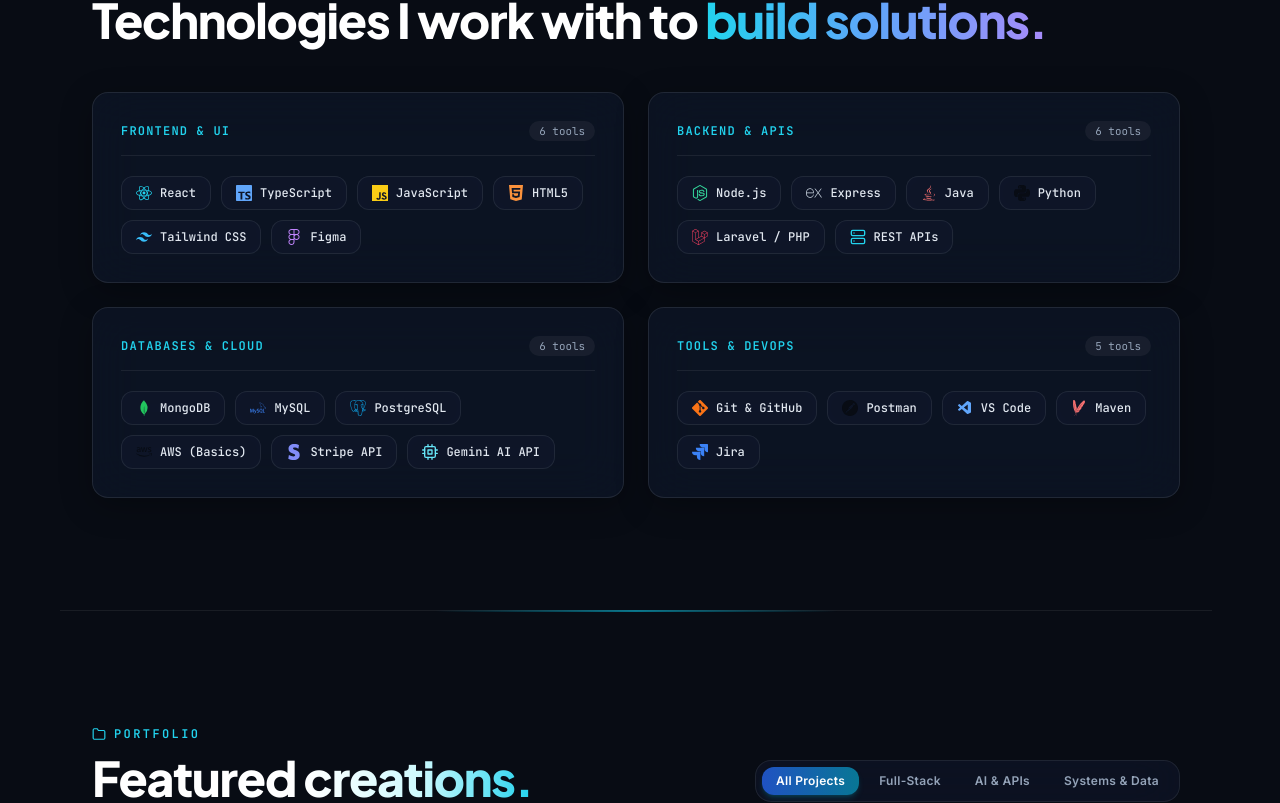
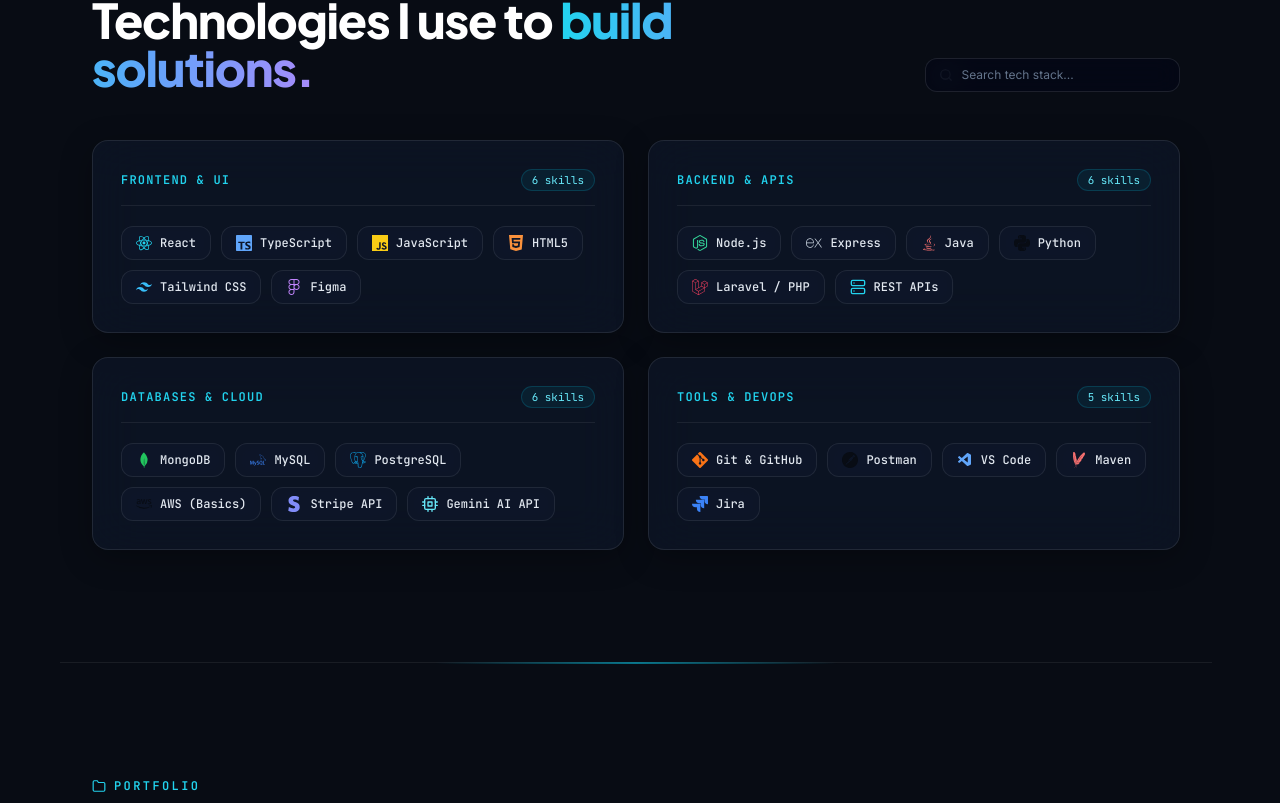
Before and after one commit to PamudithaSilva/My-Portfolio-Pamuditha, a React (Vite) app: page / in a window 1280 px wide. Shown: the part 1980-2783 px from the top of the page. Built offline with nearby package versions, Linux system fonts and the light colour scheme; the HTML template or start-up script is replaced by a standard one.

Commit message:
feat: add Projects and Skills portfolio components

```diff
--- a/src/components/Projects.tsx
+++ b/src/components/Projects.tsx
@@ -1,6 +1,6 @@
 import { useState } from 'react'
 import { AnimatePresence, motion } from 'framer-motion'
-import { FiArrowUpRight, FiCode, FiExternalLink, FiFolder, FiGithub, FiStar } from 'react-icons/fi'
+import { FiArrowUpRight, FiExternalLink, FiFolder, FiGithub, FiStar } from 'react-icons/fi'
 import { projects, ProjectCategory } from '../data'
 
 const categories: { id: ProjectCategory; label: string }[] = [
@@ -21,7 +21,7 @@
   return (
     <section id="projects" className="section-container content-rule">
       {/* Header */}
-      <div className="flex flex-col justify-between gap-6 md:flex-row md:items-end mb-10">
+      <div className="flex flex-col justify-between gap-6 md:flex-row md:items-end mb-12">
         <motion.div
           initial={{ opacity: 0, y: 20 }}
           whileInView={{ opacity: 1, y: 0 }}
@@ -32,12 +32,12 @@
             <FiFolder className="text-sm" /> Portfolio
           </span>
           <h2 className="section-title">
-            Featured <span className="gradient-text">creations.</span>
+            Featured <span className="bg-gradient-to-r from-cyan-400 via-blue-400 to-violet-400 bg-clip-text text-transparent">creations.</span>
           </h2>
         </motion.div>
 
         {/* Filter Pills */}
-        <div className="flex flex-wrap items-center gap-1.5 rounded-2xl border border-white/[0.08] bg-slate-900/60 p-1.5 backdrop-blur-xl">
+        <div className="flex flex-wrap items-center gap-1.5 rounded-2xl border border-white/[0.08] bg-slate-900/70 p-1.5 backdrop-blur-xl">
           {categories.map((cat) => {
             const isActive = activeCategory === cat.id
             return (
@@ -53,7 +53,7 @@
                 {isActive && (
                   <motion.div
                     layoutId="active-project-filter"
-                    className="absolute inset-0 rounded-xl bg-gradient-to-r from-blue-600/80 to-cyan-600/80 shadow-md shadow-cyan-500/20"
+                    className="absolute inset-0 rounded-xl bg-gradient-to-r from-blue-600 to-cyan-600 shadow-md shadow-cyan-500/25"
                     transition={{ type: 'spring', stiffness: 400, damping: 30 }}
                   />
                 )}
@@ -75,7 +75,7 @@
               exit={{ opacity: 0, scale: 0.95, y: 20 }}
               transition={{ duration: 0.4, delay: i * 0.05 }}
               whileHover={{ y: -6 }}
-              className="glass-card group relative flex flex-col justify-between p-6 sm:p-8 transition-all duration-300 hover:border-cyan-500/40 hover:shadow-2xl hover:shadow-cyan-500/10"
+              className="glass-card group relative flex flex-col justify-between p-6 sm:p-8 transition-all duration-300 hover:border-cyan-500/40 hover:shadow-2xl hover:shadow-cyan-500/15"
             >
               {/* Card Header */}
               <div>
@@ -97,7 +97,7 @@
                         href={l.url}
                         target="_blank"
                         rel="noreferrer"
-                        className="flex h-8 w-8 items-center justify-center rounded-lg border border-white/10 bg-white/[0.04] text-sm text-slate-300 transition-all hover:border-cyan-400/40 hover:bg-cyan-500/10 hover:text-cyan-300"
+                        className="flex h-8 w-8 items-center justify-center rounded-lg border border-white/10 bg-white/[0.04] text-sm text-slate-300 transition-all hover:border-cyan-400/40 hover:bg-cyan-500/10 hover:text-cyan-300 hover:scale-105"
                         aria-label={`${l.label} for ${p.title}`}
                       >
                         {l.type === 'github' ? <FiGithub /> : <FiExternalLink />}
@@ -110,12 +110,12 @@
                 <h3 className="text-xl font-bold tracking-tight text-white group-hover:text-cyan-200 transition-colors">
                   {p.title}
                 </h3>
-                <p className="mt-0.5 text-xs font-mono text-slate-400 mb-3.5">
+                <p className="mt-1 text-xs font-mono text-cyan-400/80 mb-3.5">
                   {p.subtitle}
                 </p>
 
                 {/* Highlight banner */}
-                <div className="mb-4 rounded-xl border border-white/[0.06] bg-white/[0.02] p-3 text-xs text-slate-300">
+                <div className="mb-4 rounded-xl border border-cyan-500/20 bg-cyan-950/20 p-3 text-xs text-slate-300">
                   <span className="font-semibold text-cyan-300">Key Highlight: </span>
                   {p.highlight}
                 </div>
@@ -132,7 +132,7 @@
                   {p.tags.map((tag) => (
                     <span
                       key={tag}
-                      className="rounded-md border border-white/[0.06] bg-slate-900/90 px-2.5 py-1 font-mono text-[0.7rem] text-slate-300 transition-colors group-hover:border-white/15"
+                      className="rounded-md border border-white/[0.06] bg-slate-900/90 px-2.5 py-1 font-mono text-[0.7rem] text-slate-300 transition-colors group-hover:border-cyan-500/20"
                     >
                       {tag}
                     </span>
--- a/src/components/Skills.tsx
+++ b/src/components/Skills.tsx
@@ -1,4 +1,5 @@
-import { motion } from 'framer-motion'
+import { useState } from 'react'
+import { motion, AnimatePresence } from 'framer-motion'
 import { skillCategories } from '../data'
 import {
   SiReact,
@@ -23,7 +24,7 @@
 } from 'react-icons/si'
 import { FaAws, FaJava } from 'react-icons/fa6'
 import { VscVscode } from 'react-icons/vsc'
-import { FiCpu, FiServer, FiTerminal } from 'react-icons/fi'
+import { FiCpu, FiSearch, FiServer, FiTerminal } from 'react-icons/fi'
 import React from 'react'
 
 const iconMap: Record<string, { icon: React.ReactNode; color: string }> = {
@@ -43,8 +44,6 @@
   mysql: { icon: <SiMysql />, color: 'text-blue-500' },
   postgres: { icon: <SiPostgresql />, color: 'text-sky-500' },
   aws: { icon: <FaAws />, color: 'text-amber-500' },
-
-
   stripe: { icon: <SiStripe />, color: 'text-indigo-400' },
   gemini: { icon: <FiCpu />, color: 'text-cyan-300' },
   git: { icon: <SiGit />, color: 'text-orange-500' },
@@ -55,9 +54,21 @@
 }
 
 export default function Skills() {
+  const [searchTerm, setSearchTerm] = useState('')
+
+  const filteredCategories = skillCategories
+    .map((cat) => ({
+      ...cat,
+      skills: cat.skills.filter((s) =>
+        s.name.toLowerCase().includes(searchTerm.toLowerCase())
+      ),
+    }))
+    .filter((cat) => cat.skills.length > 0)
+
   return (
     <section id="skills" className="section-container content-rule">
-      {/* Header */}
+      {/* Header with Search */}
+      <div className="flex flex-col justify-between gap-6 md:flex-row md:items-end mb-12">
         <motion.div
           initial={{ opacity: 0, y: 20 }}
           whileInView={{ opacity: 1, y: 0 }}
@@ -67,32 +78,55 @@
           <span className="eyebrow">
             <FiTerminal className="text-sm" /> Technical Arsenal
           </span>
-        <h2 className="section-title mb-12">
-          Technologies I work with to{' '}
+          <h2 className="section-title">
+            Technologies I use to{' '}
             <span className="bg-gradient-to-r from-cyan-400 via-blue-400 to-violet-400 bg-clip-text text-transparent">
               build solutions.
             </span>
           </h2>
         </motion.div>
 
+        {/* Quick Search */}
+        <div className="relative w-full sm:w-64">
+          <FiSearch className="absolute left-3.5 top-1/2 -translate-y-1/2 text-slate-400 text-sm" />
+          <input
+            type="text"
+            placeholder="Search tech stack..."
+            value={searchTerm}
+            onChange={(e) => setSearchTerm(e.target.value)}
+            className="w-full rounded-xl border border-white/10 bg-slate-950/60 pl-9 pr-4 py-2 text-xs text-white placeholder-slate-500 backdrop-blur-md transition-all focus:border-cyan-400 focus:bg-slate-900 focus:outline-none"
+          />
+          {searchTerm && (
+            <button
+              onClick={() => setSearchTerm('')}
+              className="absolute right-3 top-1/2 -translate-y-1/2 text-xs font-mono text-slate-400 hover:text-white"
+            >
+              ✕
+            </button>
+          )}
+        </div>
+      </div>
+
       {/* Grid of Categories */}
-      <div className="grid gap-6 sm:grid-cols-2">
-        {skillCategories.map((cat, i) => (
+      <motion.div layout className="grid gap-6 sm:grid-cols-2">
+        <AnimatePresence mode="popLayout">
+          {filteredCategories.map((cat, i) => (
             <motion.div
+              layout
               key={cat.name}
-            initial={{ opacity: 0, y: 20 }}
-            whileInView={{ opacity: 1, y: 0 }}
-            viewport={{ once: true, margin: '-50px' }}
-            transition={{ duration: 0.5, delay: i * 0.1 }}
-            className="glass-card flex flex-col justify-between p-6 sm:p-7 transition-all duration-300 hover:border-cyan-500/30"
+              initial={{ opacity: 0, scale: 0.95, y: 20 }}
+              animate={{ opacity: 1, scale: 1, y: 0 }}
+              exit={{ opacity: 0, scale: 0.95, y: 20 }}
+              transition={{ duration: 0.4, delay: i * 0.05 }}
+              className="glass-card flex flex-col justify-between p-6 sm:p-7 transition-all duration-300 hover:border-cyan-500/40 hover:shadow-xl hover:shadow-cyan-500/10"
             >
               <div>
                 <div className="mb-5 flex items-center justify-between border-b border-white/[0.07] pb-3.5">
                   <h3 className="font-mono text-xs font-bold uppercase tracking-widest text-cyan-400">
                     {cat.name}
                   </h3>
-                <span className="rounded-full bg-white/[0.05] px-2.5 py-0.5 font-mono text-[0.68rem] text-slate-400">
-                  {cat.skills.length} tools
+                  <span className="rounded-full bg-cyan-950/40 border border-cyan-500/20 px-2.5 py-0.5 font-mono text-[0.68rem] text-cyan-300">
+                    {cat.skills.length} skills
                   </span>
                 </div>
 
@@ -105,9 +139,9 @@
                     return (
                       <motion.div
                         key={s.name}
-                      whileHover={{ y: -3, scale: 1.02 }}
+                        whileHover={{ y: -3, scale: 1.03 }}
                         transition={{ type: 'spring', stiffness: 400, damping: 25 }}
-                      className="group flex items-center gap-2 rounded-xl border border-white/[0.08] bg-slate-900/80 px-3.5 py-2 backdrop-blur-md transition-all duration-200 hover:border-cyan-400/40 hover:bg-white/[0.08] hover:shadow-md hover:shadow-cyan-500/10"
+                        className="group flex items-center gap-2 rounded-xl border border-white/[0.08] bg-slate-900/85 px-3.5 py-2 backdrop-blur-md transition-all duration-200 hover:border-cyan-400/40 hover:bg-white/[0.08] hover:shadow-md hover:shadow-cyan-500/15"
                       >
                         <span className={`text-base transition-transform group-hover:scale-110 ${meta.color}`}>
                           {meta.icon}
@@ -122,7 +156,8 @@
               </div>
             </motion.div>
           ))}
-      </div>
+        </AnimatePresence>
+      </motion.div>
     </section>
   )
 }
```
Lines whose indentation alone changed are shown as unchanged.
